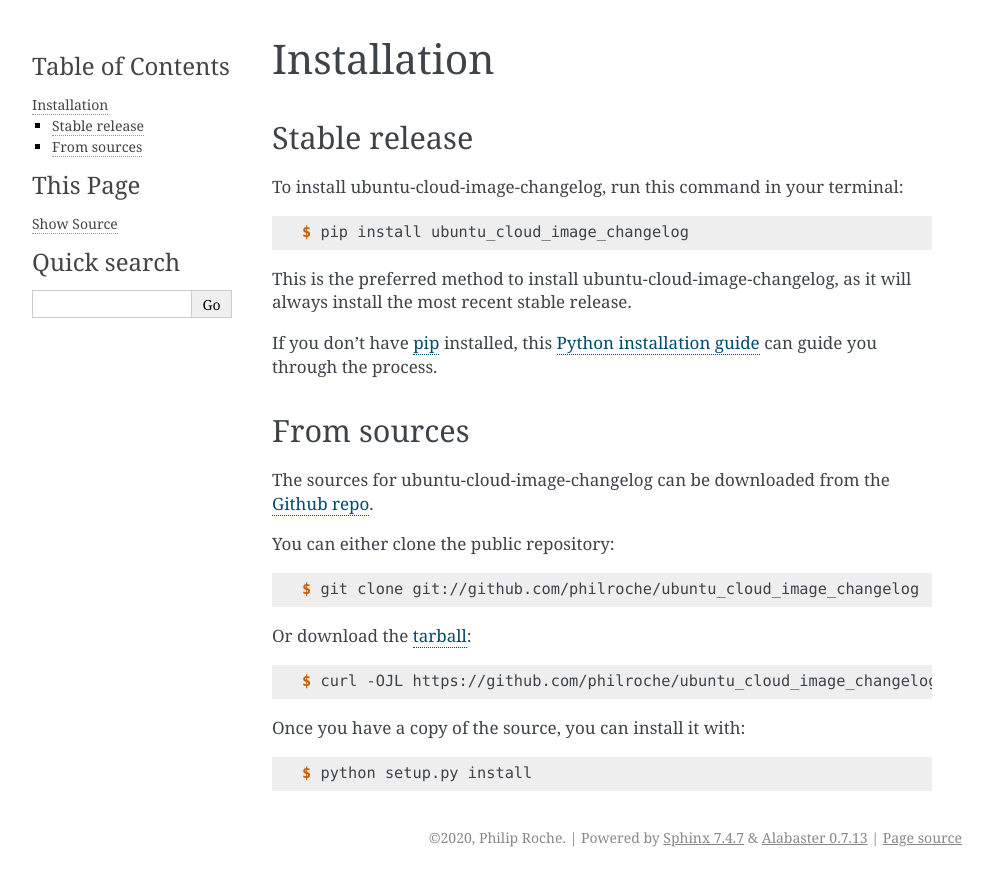
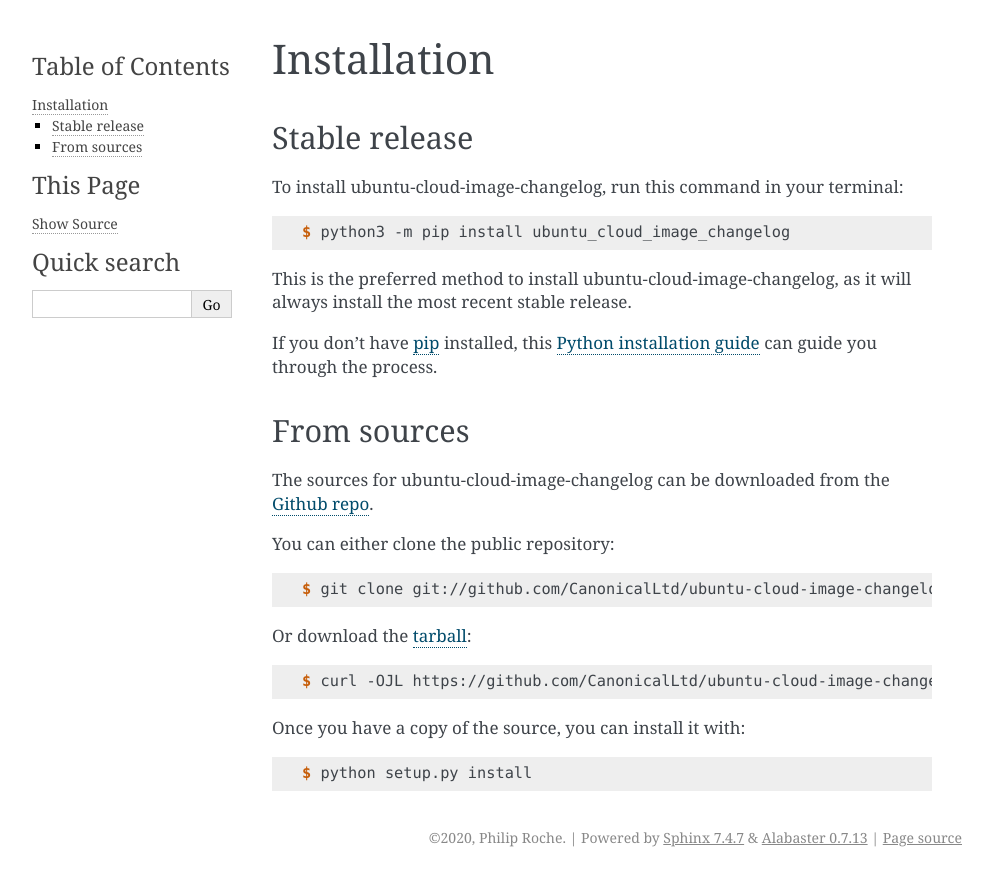
Before and after one commit to canonical/ubuntu-cloud-image-changelog, a Sphinx documentation site: the page built from ubuntu_cloud_image_changelog/docs/installation.rst, in a window 1280 px wide. Shown: the top 886 px of the page, without its empty margins (148-1141 px from the left). Built offline with Sphinx 7.4.7, drawn with Linux system fonts in a browser that asks for light colours; pages that are not in the unit, such as notebooks, are missing from menus.

Commit message:
fix: Update installation instructions URLs and pip install method

```diff
--- a/ubuntu_cloud_image_changelog/docs/installation.rst
+++ b/ubuntu_cloud_image_changelog/docs/installation.rst
@@ -12,7 +12,7 @@
 
 .. code-block:: console
 
-    $ pip install ubuntu_cloud_image_changelog
+    $ python3 -m pip install ubuntu_cloud_image_changelog
 
 This is the preferred method to install ubuntu-cloud-image-changelog, as it will always install the most recent stable release.
 
@@ -32,13 +32,13 @@
 
 .. code-block:: console
 
-    $ git clone git://github.com/philroche/ubuntu_cloud_image_changelog
+    $ git clone git://github.com/CanonicalLtd/ubuntu-cloud-image-changelog
 
 Or download the `tarball`_:
 
 .. code-block:: console
 
-    $ curl -OJL https://github.com/philroche/ubuntu_cloud_image_changelog/tarball/master
+    $ curl -OJL https://github.com/CanonicalLtd/ubuntu-cloud-image-changelog/tarball/master
 
 Once you have a copy of the source, you can install it with:
 
@@ -47,5 +47,5 @@
     $ python setup.py install
 
 
-.. _Github repo: https://github.com/philroche/ubuntu_cloud_image_changelog
-.. _tarball: https://github.com/philroche/ubuntu_cloud_image_changelog/tarball/master
+.. _Github repo: https://github.com/CanonicalLtd/ubuntu-cloud-image-changelog
+.. _tarball: https://github.com/CanonicalLtd/ubuntu-cloud-image-changelog/tarball/master
```
